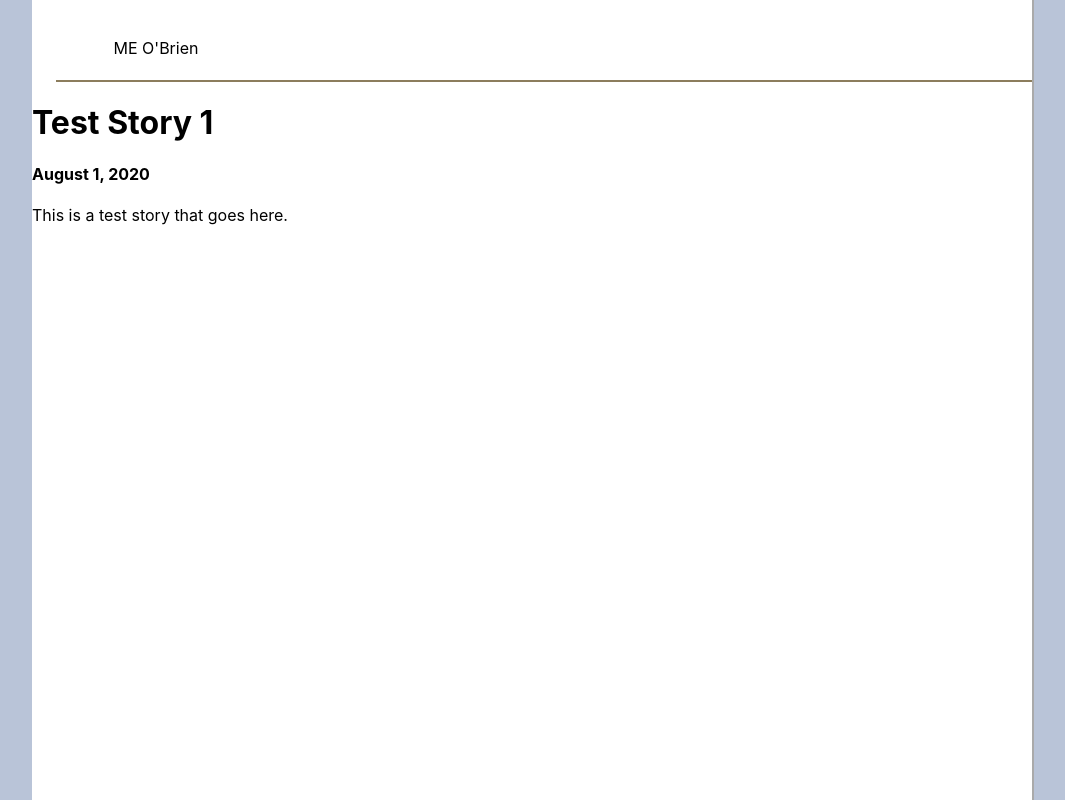
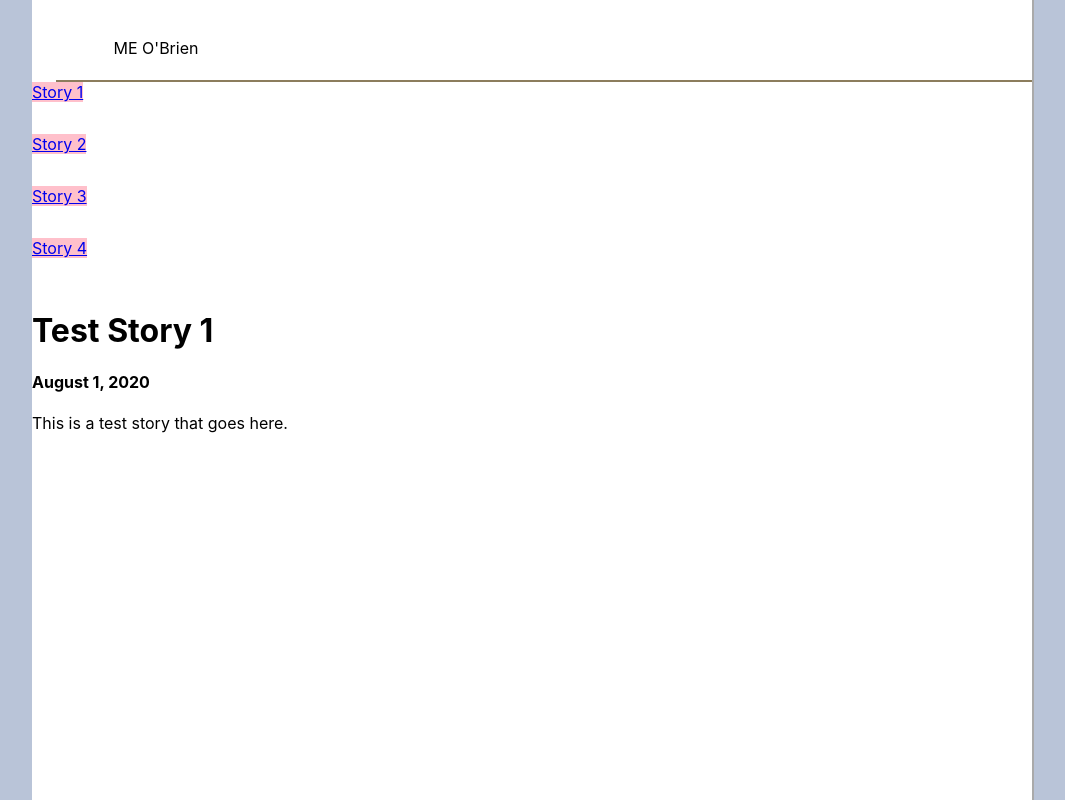
Before and after one commit to mobrien650/write, a React (Create React App) app: page /story/test1 in a window 1280 px wide. Shown: the whole page, without its empty margins (108-1173 px from the left). Built offline with nearby package versions, Linux system fonts and the light colour scheme.

Commit message:
Business logic shift for story list

```diff
--- a/src/App.js
+++ b/src/App.js
@@ -8,13 +8,16 @@ import {
 
 import styled from 'styled-components';
 
+import BasePage from 'pages/ui/BasePage'
 import HomePage from 'pages/ui/HomePage'
 import StoryPage from 'pages/ui/StoryPage'
 
+import ParentViewModel from 'pages/logic/ParentViewModel'
+
+import Shell from 'components/Shell'
+
 import { COLORS } from 'styles/color';
 import { SPACING_DIMEN } from 'styles/dimen'
-
-import Shell from 'components/Shell'
 
 const Wrapper = styled.div`
   padding-left: ${SPACING_DIMEN.LARGE_PLUS};
@@ -30,12 +33,18 @@ const Content = styled.div`
   box-shadow: 2px 0px #AAAAAA;
 `;
 
-function App() {
+export default class App extends BasePage {
+
+  constructor(props) {
+    super(props, ParentViewModel)
+  }
+
+  render() {
     return (
       <Router>
           <Wrapper>
             <Content>
-            <Shell storyList={[]}>
+              <Shell storyList={this.state.storyList}>
                 <Switch>
                   <Route path="/" component={HomePage} exact/>
                   <Route path="/story/:name" component={StoryPage}/>
@@ -46,5 +55,4 @@ function App() {
       </Router>
     );
   }
-
-export default App;
+}
--- a/src/components/Aside.js
+++ b/src/components/Aside.js
@@ -1,5 +1,5 @@
 import React from 'react';
-import Post from './Post'
+import Post from 'components/Post'
 
 export default (props) => {
     return (
--- a/src/components/Shell.js
+++ b/src/components/Shell.js
@@ -1,6 +1,6 @@
 import React from 'react';
-import Navigation from './Navigation';
-import Aside from './Aside';
+import Navigation from 'components/Navigation';
+import Aside from 'components/Aside';
 
 export default (props) => {
     return (
--- a/src/pages/logic/HomeViewModel.js
+++ b/src/pages/logic/HomeViewModel.js
@@ -1,9 +1,7 @@
-import BaseViewModel from './BaseViewModel'
-
-import StoryCache from '../../cache/StoryCache'
+import BaseViewModel from 'pages/logic/BaseViewModel'
 
 class HomeState {
-    storyList = []
+
 }
 
 export default class HomeViewModel extends BaseViewModel {
@@ -11,12 +9,7 @@ export default class HomeViewModel extends BaseViewModel {
         return new HomeState()
     }
 
-    // QUESTION: Should new state do the set state call, or allow for processing?
     start() {
-        const newState = this.newState({
-            storyList: StoryCache.getStoryList()
-        })
-
-        this.setState(newState)
+        // No - Op
     }
 }
--- /dev/null
+++ b/src/pages/logic/ParentViewModel.js
@@ -0,0 +1,21 @@
+import BaseViewModel from 'pages/logic/BaseViewModel'
+
+import StoryCache from 'cache/StoryCache'
+
+class ParentState {
+    storyList = []
+}
+
+export default class ParentViewModel extends BaseViewModel {
+    defaultState() {
+        return new ParentState()
+    }
+
+    start() {
+        const newState = this.newState({
+            storyList: StoryCache.getStoryList()
+        })
+
+        this.setState(newState)
+    }
+}
--- a/src/pages/logic/StoryViewModel.js
+++ b/src/pages/logic/StoryViewModel.js
@@ -1,6 +1,6 @@
 import BaseViewModel from './BaseViewModel'
 
-import StoryCache from '../../cache/StoryCache'
+import StoryCache from 'cache/StoryCache'
 
 class StoryState {
     story = null
--- a/src/pages/ui/HomePage.js
+++ b/src/pages/ui/HomePage.js
@@ -3,11 +3,9 @@ import styled from 'styled-components'
 
 import { SPACING_DIMEN } from 'styles/dimen'
 
-import BasePage from './BasePage';
+import BasePage from 'pages/ui/BasePage';
 
-import HomeViewModel from '../logic/HomeViewModel'
-
-import Shell from '../../components/Shell';
+import HomeViewModel from 'pages/logic/HomeViewModel'
 
 export default class HomePage extends BasePage {
     constructor(props) {
```
Also changed, not shown: src/pages/ui/StoryPage.js (+4 -4 lines). Lines whose indentation alone changed are shown as unchanged.
